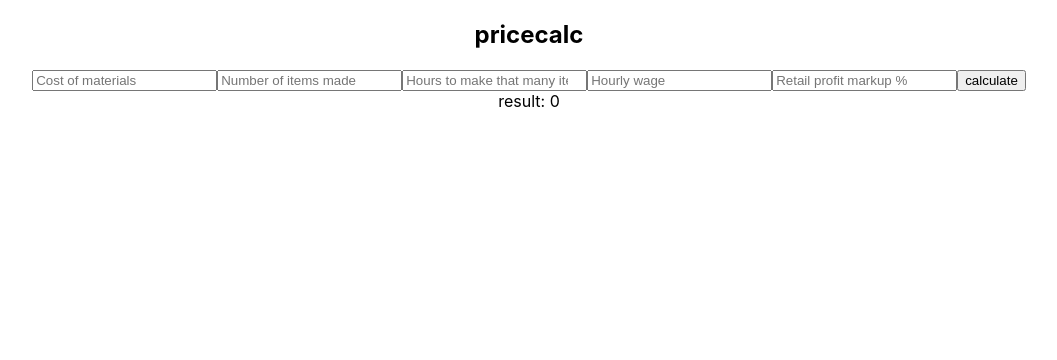
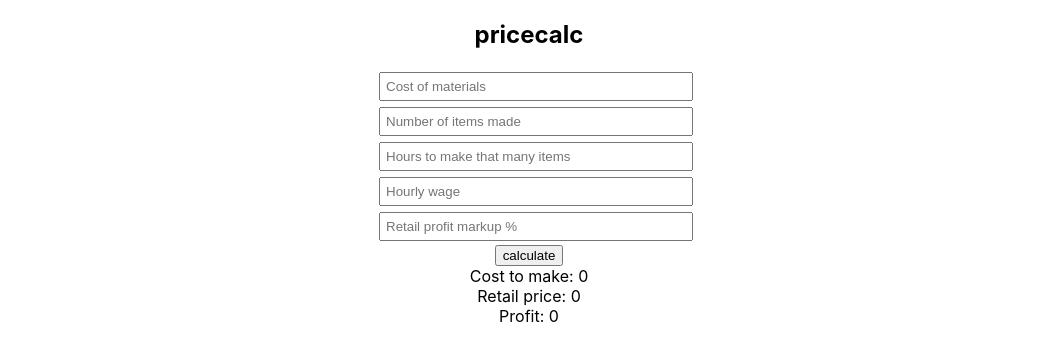
Before and after one commit to gennymcdonagh/pricecalc, a React app: page / in a window 1280 px wide. Shown: the top 360 px of the page, without its empty margins (111-1168 px from the left). Built offline with nearby package versions, Linux system fonts and the light colour scheme.

Commit message:
add multiple result data, style the form a bit

```diff
--- a/src/App.js
+++ b/src/App.js
@@ -1,5 +1,4 @@
 import React, { Component } from 'react';
-import logo from './logo.svg';
 import './App.css';
 import Form from './components/Form/Form';
 import Result from './components/Result/Result'
@@ -7,34 +6,36 @@ import Result from './components/Result/Result'
 class App extends Component {
 
   calculateTotals = (data) => {
-    console.log(data);
     const { cost, items, time, wage, markup } = data;
 
     const materialsPerItem = cost / items;
     const wagePerItem = (time * wage) / items;
-    const materialsWagePerItem = materialsPerItem + wagePerItem;
-    const markupPrice = materialsWagePerItem * (markup / 100)
-    const total = materialsWagePerItem + markupPrice;
+    const costToMake = materialsPerItem + wagePerItem;
+    const profit = costToMake * (markup / 100)
+    const retailPrice = costToMake + profit;
 
     this.setState({
-      resultData: total
+      "Cost to make": costToMake,
+      "Retail price": retailPrice,
+      "Profit": profit,
     });
   }
 
   constructor() {
     super();
     this.state = {
-      resultData: 0
+      "Cost to make": 0,
+      "Retail price": 0,
+      "Profit": 0,
     };
   }
 
   render() {
-    const {resultData} = this.state;
     return (
       <div className="App">
         <h2>pricecalc</h2>
         <Form calculateTotals={this.calculateTotals} />
-        <Result data={resultData} />
+        <Result data={this.state} />
       </div>
     );
   }
--- a/src/components/Form/Form.css
+++ b/src/components/Form/Form.css
@@ -0,0 +1,10 @@
+.form {
+  max-width: 300px;
+  margin: 0 auto;
+}
+
+input {
+  width: 100%;
+  margin: 3px 0;
+  padding: 5px;
+}
--- a/src/components/Result/Result.js
+++ b/src/components/Result/Result.js
@@ -4,9 +4,17 @@ import './Result.css';
 class Result extends Component {
     render() {
       const { data } = this.props;
-      console.log(data);
+
+      let html = [];
+
+      for (const prop in data) {
+        html.push(<div key={prop}><span>{prop}: </span><span>{data[prop]}</span></div>);
+      }
+
       return (
-        <div>result: {data}</div>
+        <div>
+          {html}
+        </div>
       )
     }
 }
```
